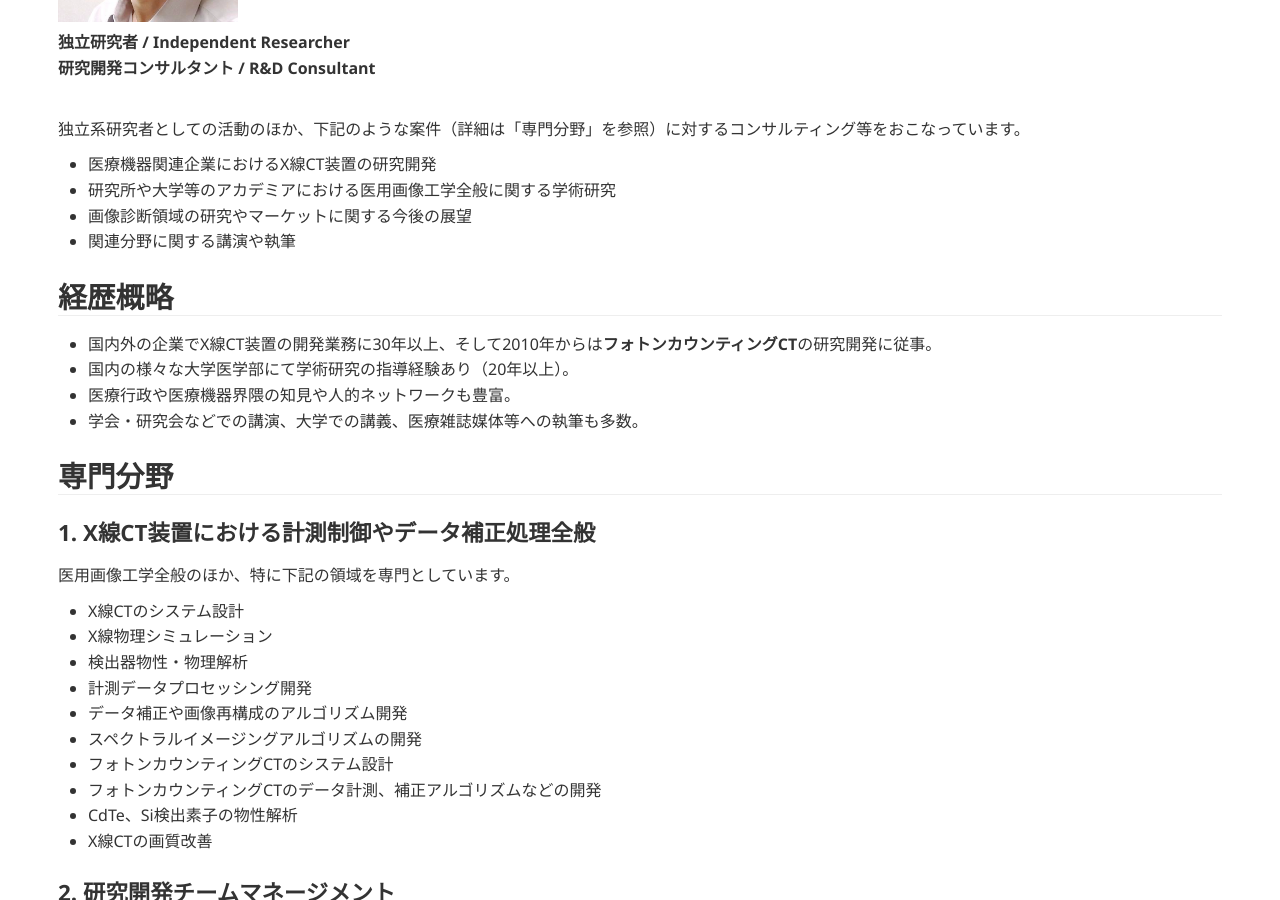
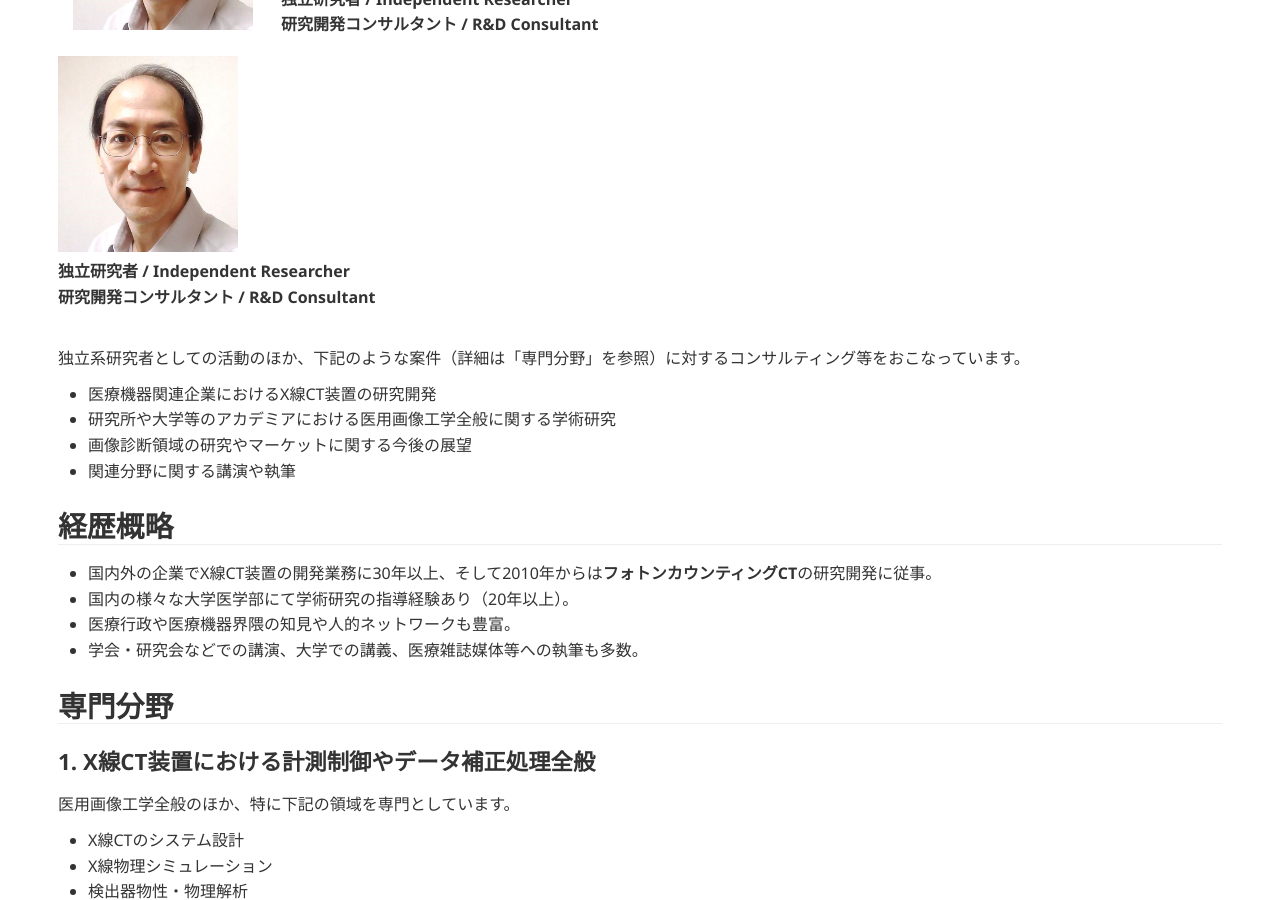
Before and after one commit to tnitoh/tnitoh.github.io, a Jekyll site: the page built from index.md, in a window 1280 px wide and 900 px high, scrolled down 334 px. Built offline with Jekyll 4.4.1, drawn with Linux system fonts in a browser that asks for light colours; Markdown is read by kramdown in place of the engine named in the settings.

Commit message:
Update index.md

```diff
--- a/index.md
+++ b/index.md
@@ -4,6 +4,11 @@ title: Website of Toshihide Itoh
 ---
 
 # 伊藤俊英 / Toshihide Itoh, Ph.D.
+
+<table><tr>
+    <td><img src='toshi_itoh.png' width='180px'></td>
+    <td valign='bottom'><b>独立研究者 / Independent Researcher</b><br><b>研究開発コンサルタント / R&D Consultant</b></td>
+</tr></table>
 
 <img src='toshi_itoh.png' width='180px'> <br>
 **独立研究者 / Independent Researcher** <br>
```
